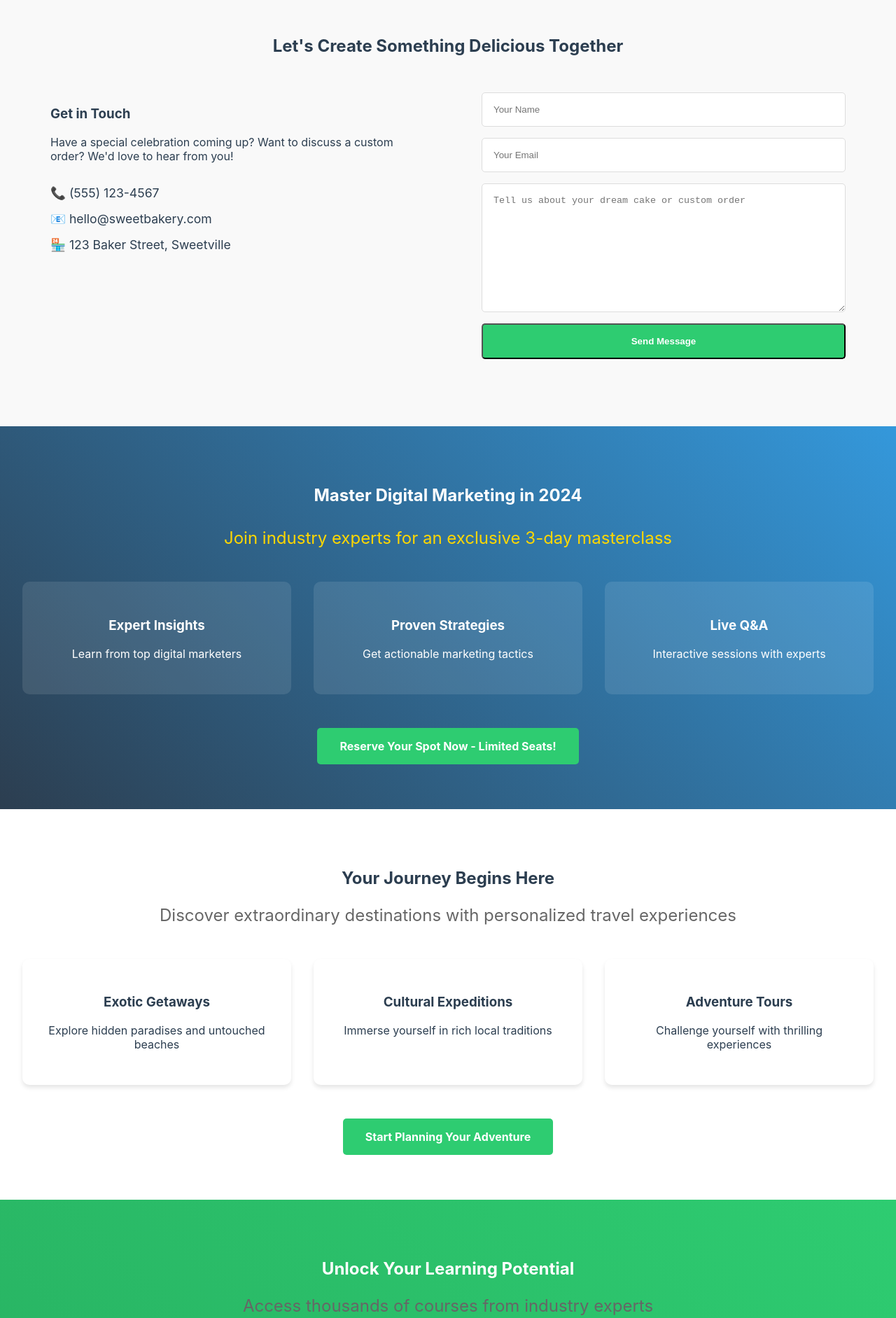
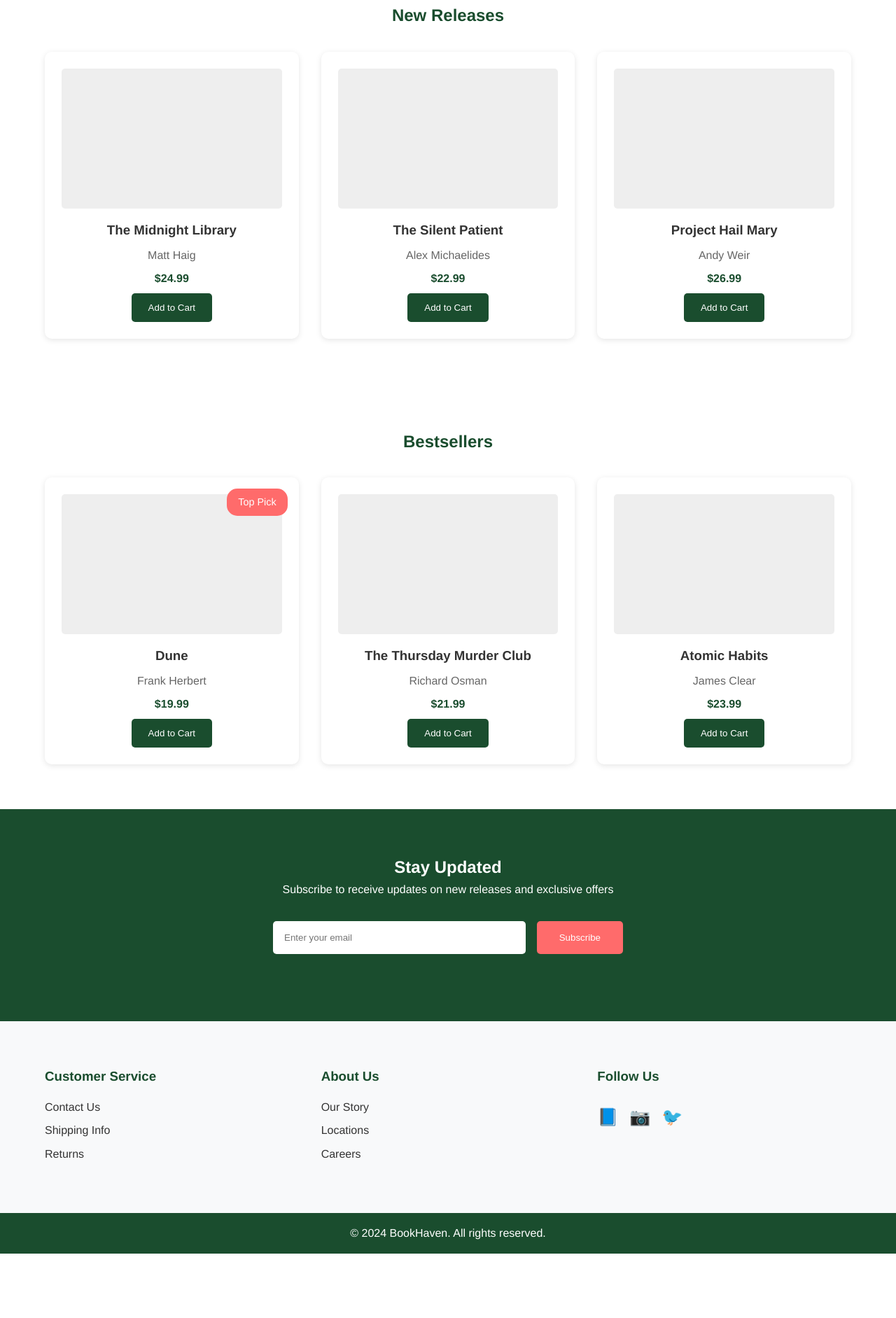
Before and after one commit to stkim-frog/homepage, a website built with Vite: page index.html in a window 1280 px wide. Shown: the part 553-2436 px from the top of the page at 70% size. After the commit the page ends 2344 px from the top, so only its background shows below. Built offline with nearby package versions, Linux system fonts and the light colour scheme.

Commit message:
Assistant checkpoint: Create modern bookstore homepage with featured sections
Assistant generated file changes:
- index.html: Create bookstore homepage layout
- style.css: Add styles for bookstore layout

---

User prompt:

Home Page Design
The home page serves as the digital front door of a business, setting the tone for the entire website experience. AI tools can offer innovative design suggestions and layout ideas that align with your brand's identity and goals.

"Suggest a modern and user-friendly home page layout for an online bookstore, with a focus on showcasing bestsellers and new releases."
"Provide design ideas for a home page that effectively represents a gourmet coffee shop, highlighting its unique brews and cozy atmosphere."
"Propose a clean and minimalist home page design for a professional consulting firm, emphasizing clarity, trustworthiness, and expertise."
"Create a visually rich and interactive home page design for a travel blog, featuring stunning imagery and easy navigation to various travel guides."
"Develop a home page layout for a tech startup that balances innovative design with clear messaging about its cutting-edge products."

```diff
--- a/index.html
+++ b/index.html
@@ -4,114 +4,121 @@
 <head>
   <meta charset="utf-8">
   <meta name="viewport" content="width=device-width">
-  <title>EcoSAP Consulting - Sustainable Solutions for SAP Development</title>
+  <title>BookHaven - Your Online Literary Paradise</title>
   <link href="style.css" rel="stylesheet" type="text/css" />
 </head>
 <body>
   <header>
     <nav class="navbar">
-      <div class="logo">EcoSAP</div>
+      <div class="logo">BookHaven</div>
       <div class="nav-links">
-        <a href="#services">Services</a>
-        <a href="#about">About</a>
-        <a href="#contact">Contact</a>
+        <a href="#new-releases">New Releases</a>
+        <a href="#bestsellers">Bestsellers</a>
+        <a href="#categories">Categories</a>
+        <a href="#cart">Cart</a>
       </div>
     </nav>
   </header>
 
   <main>
-    <!-- Renewable Energy Section -->
-    <section class="hero renewable">
-      <h1>Powering Tomorrow's World, Today</h1>
-      <p class="subtitle">Join us in creating a sustainable future through innovative renewable energy solutions</p>
-      <a href="#contact" class="cta-button">Discover Clean Energy</a>
-    </section>
-
-    <!-- Bakery Contact Section -->
-    <section id="contact" class="section contact-section">
-      <h2>Let's Create Something Delicious Together</h2>
-      <div class="contact-content">
-        <div class="contact-info">
-          <h3>Get in Touch</h3>
-          <p>Have a special celebration coming up? Want to discuss a custom order? We'd love to hear from you!</p>
-          <ul class="contact-details">
-            <li>📞 (555) 123-4567</li>
-            <li>📧 hello@sweetbakery.com</li>
-            <li>🏪 123 Baker Street, Sweetville</li>
-          </ul>
-        </div>
-        <form class="contact-form">
-          <input type="text" placeholder="Your Name" required>
-          <input type="email" placeholder="Your Email" required>
-          <textarea placeholder="Tell us about your dream cake or custom order" required></textarea>
-          <button type="submit" class="cta-button">Send Message</button>
-        </form>
+    <section class="hero">
+      <h1>Discover Your Next Great Read</h1>
+      <p class="subtitle">Explore thousands of books across all genres</p>
+      <div class="search-bar">
+        <input type="text" placeholder="Search by title, author, or ISBN">
+        <button class="search-button">Search</button>
       </div>
     </section>
 
-    <!-- Digital Marketing Webinar Section -->
-    <section class="section webinar-section">
-      <h2>Master Digital Marketing in 2024</h2>
-      <p class="highlight-text">Join industry experts for an exclusive 3-day masterclass</p>
-      <div class="webinar-features">
-        <div class="feature">
-          <h3>Expert Insights</h3>
-          <p>Learn from top digital marketers</p>
+    <section id="new-releases" class="book-section">
+      <h2>New Releases</h2>
+      <div class="book-grid">
+        <div class="book-card">
+          <div class="book-cover"></div>
+          <h3>The Midnight Library</h3>
+          <p class="author">Matt Haig</p>
+          <p class="price">$24.99</p>
+          <button class="add-to-cart">Add to Cart</button>
         </div>
-        <div class="feature">
-          <h3>Proven Strategies</h3>
-          <p>Get actionable marketing tactics</p>
+        <div class="book-card">
+          <div class="book-cover"></div>
+          <h3>The Silent Patient</h3>
+          <p class="author">Alex Michaelides</p>
+          <p class="price">$22.99</p>
+          <button class="add-to-cart">Add to Cart</button>
         </div>
-        <div class="feature">
-          <h3>Live Q&A</h3>
-          <p>Interactive sessions with experts</p>
+        <div class="book-card">
+          <div class="book-cover"></div>
+          <h3>Project Hail Mary</h3>
+          <p class="author">Andy Weir</p>
+          <p class="price">$26.99</p>
+          <button class="add-to-cart">Add to Cart</button>
         </div>
       </div>
-      <a href="#register" class="cta-button">Reserve Your Spot Now - Limited Seats!</a>
     </section>
 
-    <!-- Travel Agency Section -->
-    <section class="section travel-section">
-      <h2>Your Journey Begins Here</h2>
-      <p class="subtitle">Discover extraordinary destinations with personalized travel experiences</p>
-      <div class="destination-grid">
-        <div class="destination-card">
-          <h3>Exotic Getaways</h3>
-          <p>Explore hidden paradises and untouched beaches</p>
+    <section id="bestsellers" class="book-section featured">
+      <h2>Bestsellers</h2>
+      <div class="book-grid">
+        <div class="book-card featured">
+          <div class="book-cover"></div>
+          <div class="bestseller-badge">Top Pick</div>
+          <h3>Dune</h3>
+          <p class="author">Frank Herbert</p>
+          <p class="price">$19.99</p>
+          <button class="add-to-cart">Add to Cart</button>
         </div>
-        <div class="destination-card">
-          <h3>Cultural Expeditions</h3>
-          <p>Immerse yourself in rich local traditions</p>
+        <div class="book-card">
+          <div class="book-cover"></div>
+          <h3>The Thursday Murder Club</h3>
+          <p class="author">Richard Osman</p>
+          <p class="price">$21.99</p>
+          <button class="add-to-cart">Add to Cart</button>
         </div>
-        <div class="destination-card">
-          <h3>Adventure Tours</h3>
-          <p>Challenge yourself with thrilling experiences</p>
+        <div class="book-card">
+          <div class="book-cover"></div>
+          <h3>Atomic Habits</h3>
+          <p class="author">James Clear</p>
+          <p class="price">$23.99</p>
+          <button class="add-to-cart">Add to Cart</button>
         </div>
       </div>
-      <a href="#plan" class="cta-button">Start Planning Your Adventure</a>
     </section>
 
-    <!-- Online Course Platform Section -->
-    <section class="section course-section">
-      <h2>Unlock Your Learning Potential</h2>
-      <p class="subtitle">Access thousands of courses from industry experts</p>
-      <div class="trial-box">
-        <h3>Start Your Free Trial Today</h3>
-        <ul class="benefits-list">
-          <li>✓ Unlimited access to all courses</li>
-          <li>✓ Expert-led video tutorials</li>
-          <li>✓ Interactive learning materials</li>
-          <li>✓ Certificate of completion</li>
-        </ul>
-        <a href="#trial" class="cta-button">Start Free 7-Day Trial</a>
-      </div>
+    <section class="newsletter">
+      <h2>Stay Updated</h2>
+      <p>Subscribe to receive updates on new releases and exclusive offers</p>
+      <form class="subscribe-form">
+        <input type="email" placeholder="Enter your email">
+        <button type="submit">Subscribe</button>
+      </form>
     </section>
   </main>
 
   <footer>
-    <p>© 2024 EcoSAP Consulting. Committed to a sustainable future.</p>
+    <div class="footer-content">
+      <div class="footer-section">
+        <h3>Customer Service</h3>
+        <a href="#contact">Contact Us</a>
+        <a href="#shipping">Shipping Info</a>
+        <a href="#returns">Returns</a>
+      </div>
+      <div class="footer-section">
+        <h3>About Us</h3>
+        <a href="#story">Our Story</a>
+        <a href="#locations">Locations</a>
+        <a href="#careers">Careers</a>
+      </div>
+      <div class="footer-section">
+        <h3>Follow Us</h3>
+        <div class="social-links">
+          <a href="#" class="social-icon">📘</a>
+          <a href="#" class="social-icon">📷</a>
+          <a href="#" class="social-icon">🐦</a>
+        </div>
+      </div>
+    </div>
+    <p class="copyright">© 2024 BookHaven. All rights reserved.</p>
   </footer>
-
-  <script type="module" src="script.js"></script>
 </body>
 </html>
--- a/style.css
+++ b/style.css
@@ -1,17 +1,21 @@
 
 :root {
-  --primary-color: #2ecc71;
-  --secondary-color: #27ae60;
-  --text-color: #2c3e50;
+  --primary-color: #1a4d2e;
+  --secondary-color: #ff6b6b;
+  --text-color: #333;
   --light-bg: #f9f9f9;
+  --card-shadow: 0 2px 8px rgba(0,0,0,0.1);
 }
 
-html,
+* {
+  box-sizing: border-box;
+  margin: 0;
+  padding: 0;
+}
+
 body {
-  padding: 0;
-  margin: 0;
-  font-family: -apple-system, BlinkMacSystemFont, Segoe UI, Roboto, Oxygen,
-    Ubuntu, Cantarell, Fira Sans, Droid Sans, Helvetica Neue, sans-serif;
+  font-family: 'Helvetica Neue', Arial, sans-serif;
+  line-height: 1.6;
   color: var(--text-color);
 }
 
@@ -19,13 +23,17 @@
   display: flex;
   justify-content: space-between;
   align-items: center;
-  padding: 1.5rem 2rem;
+  padding: 1rem 5%;
   background: white;
-  box-shadow: 0 2px 4px rgba(0,0,0,0.1);
+  box-shadow: var(--card-shadow);
+  position: fixed;
+  width: 100%;
+  top: 0;
+  z-index: 1000;
 }
 
 .logo {
-  font-size: 1.5rem;
+  font-size: 1.8rem;
   font-weight: bold;
   color: var(--primary-color);
 }
@@ -34,221 +42,206 @@
   margin-left: 2rem;
   color: var(--text-color);
   text-decoration: none;
+  font-weight: 500;
 }
 
 .nav-links a:hover {
+  color: var(--secondary-color);
+}
+
+.hero {
+  margin-top: 4rem;
+  text-align: center;
+  padding: 6rem 5%;
+  background: linear-gradient(45deg, #f8f9fa, #e9ecef);
+}
+
+.hero h1 {
+  font-size: 3rem;
+  margin-bottom: 1rem;
   color: var(--primary-color);
 }
 
-.hero {
-  text-align: center;
-  padding: 6rem 2rem;
-  background: linear-gradient(45deg, #f3f4f6, #ffffff);
+.search-bar {
+  max-width: 600px;
+  margin: 2rem auto;
+  display: flex;
+  gap: 0.5rem;
 }
 
-.hero h1 {
-  font-size: 3.5rem;
-  margin-bottom: 1rem;
-  color: var(--text-color);
+.search-bar input {
+  flex: 1;
+  padding: 1rem;
+  border: 2px solid #ddd;
+  border-radius: 25px;
+  font-size: 1rem;
 }
 
-.subtitle {
-  font-size: 1.5rem;
-  color: #666;
-  margin-bottom: 2rem;
-}
-
-.cta-button {
-  display: inline-block;
+.search-button {
   padding: 1rem 2rem;
   background: var(--primary-color);
   color: white;
-  border-radius: 5px;
-  text-decoration: none;
-  font-weight: bold;
-  transition: background 0.3s ease;
+  border: none;
+  border-radius: 25px;
+  cursor: pointer;
 }
 
-.cta-button:hover {
-  background: var(--secondary-color);
+.book-section {
+  padding: 4rem 5%;
 }
 
-.grid {
+.book-section h2 {
+  text-align: center;
+  margin-bottom: 2rem;
+  color: var(--primary-color);
+}
+
+.book-grid {
   display: grid;
   grid-template-columns: repeat(auto-fit, minmax(250px, 1fr));
   gap: 2rem;
-  padding: 4rem 2rem;
   max-width: 1200px;
   margin: 0 auto;
 }
 
-.card {
-  padding: 2rem;
+.book-card {
   background: white;
   border-radius: 10px;
-  box-shadow: 0 4px 6px rgba(0,0,0,0.1);
+  padding: 1.5rem;
+  text-align: center;
+  box-shadow: var(--card-shadow);
   transition: transform 0.3s ease;
+  position: relative;
 }
 
-.card:hover {
+.book-card:hover {
   transform: translateY(-5px);
 }
 
-.card h2 {
+.book-cover {
+  height: 200px;
+  background: #eee;
+  margin-bottom: 1rem;
+  border-radius: 5px;
+}
+
+.bestseller-badge {
+  position: absolute;
+  top: 1rem;
+  right: 1rem;
+  background: var(--secondary-color);
+  color: white;
+  padding: 0.5rem 1rem;
+  border-radius: 15px;
+  font-size: 0.9rem;
+}
+
+.author {
+  color: #666;
+  margin: 0.5rem 0;
+}
+
+.price {
+  color: var(--primary-color);
+  font-weight: bold;
+  margin: 0.5rem 0;
+}
+
+.add-to-cart {
+  background: var(--primary-color);
+  color: white;
+  border: none;
+  padding: 0.8rem 1.5rem;
+  border-radius: 5px;
+  cursor: pointer;
+  transition: background 0.3s ease;
+}
+
+.add-to-cart:hover {
+  background: #0f3d1e;
+}
+
+.newsletter {
+  background: var(--primary-color);
+  color: white;
+  text-align: center;
+  padding: 4rem 5%;
+}
+
+.subscribe-form {
+  max-width: 500px;
+  margin: 2rem auto;
+  display: flex;
+  gap: 1rem;
+}
+
+.subscribe-form input {
+  flex: 1;
+  padding: 1rem;
+  border: none;
+  border-radius: 5px;
+}
+
+.subscribe-form button {
+  padding: 1rem 2rem;
+  background: var(--secondary-color);
+  color: white;
+  border: none;
+  border-radius: 5px;
+  cursor: pointer;
+}
+
+.footer-content {
+  display: grid;
+  grid-template-columns: repeat(auto-fit, minmax(200px, 1fr));
+  gap: 2rem;
+  padding: 4rem 5%;
+  background: #f8f9fa;
+}
+
+.footer-section h3 {
   color: var(--primary-color);
   margin-bottom: 1rem;
 }
 
-.section {
-  padding: 4rem 2rem;
-  text-align: center;
+.footer-section a {
+  display: block;
+  color: var(--text-color);
+  text-decoration: none;
+  margin: 0.5rem 0;
 }
 
-/* Contact Section Styles */
-.contact-section {
-  background: #f9f9f9;
+.social-links {
+  display: flex;
+  gap: 1rem;
 }
 
-.contact-content {
-  display: grid;
-  grid-template-columns: 1fr 1fr;
-  gap: 2rem;
-  max-width: 1200px;
-  margin: 0 auto;
-  text-align: left;
+.social-icon {
+  font-size: 1.5rem;
+  text-decoration: none;
 }
 
-.contact-info {
-  padding: 2rem;
-}
-
-.contact-details {
-  list-style: none;
-  padding: 0;
-  margin: 2rem 0;
-}
-
-.contact-details li {
-  margin: 1rem 0;
-  font-size: 1.1rem;
-}
-
-.contact-form {
-  display: flex;
-  flex-direction: column;
-  gap: 1rem;
-  padding: 2rem;
-}
-
-.contact-form input,
-.contact-form textarea {
+.copyright {
+  text-align: center;
   padding: 1rem;
-  border: 1px solid #ddd;
-  border-radius: 5px;
-}
-
-.contact-form textarea {
-  height: 150px;
-}
-
-/* Webinar Section Styles */
-.webinar-section {
-  background: linear-gradient(45deg, #2c3e50, #3498db);
-  color: white;
-}
-
-.webinar-features {
-  display: grid;
-  grid-template-columns: repeat(auto-fit, minmax(250px, 1fr));
-  gap: 2rem;
-  margin: 3rem 0;
-}
-
-.feature {
-  padding: 2rem;
-  background: rgba(255, 255, 255, 0.1);
-  border-radius: 10px;
-}
-
-/* Travel Section Styles */
-.destination-grid {
-  display: grid;
-  grid-template-columns: repeat(auto-fit, minmax(300px, 1fr));
-  gap: 2rem;
-  margin: 3rem 0;
-}
-
-.destination-card {
-  padding: 2rem;
-  background: white;
-  border-radius: 10px;
-  box-shadow: 0 4px 6px rgba(0,0,0,0.1);
-}
-
-/* Course Platform Section Styles */
-.course-section {
-  background: linear-gradient(45deg, #27ae60, #2ecc71);
-  color: white;
-}
-
-.trial-box {
-  max-width: 600px;
-  margin: 3rem auto;
-  padding: 2rem;
-  background: rgba(255, 255, 255, 0.1);
-  border-radius: 10px;
-}
-
-.benefits-list {
-  list-style: none;
-  padding: 0;
-  margin: 2rem 0;
-  text-align: left;
-}
-
-.benefits-list li {
-  margin: 1rem 0;
-  font-size: 1.1rem;
-}
-
-.highlight-text {
-  font-size: 1.5rem;
-  margin: 2rem 0;
-  color: #ffd700;
-}
-
-@media (max-width: 768px) {
-  .contact-content {
-    grid-template-columns: 1fr;
-  }
-
-  .webinar-features,
-  .destination-grid {
-    grid-template-columns: 1fr;
-  }
-}
-
-footer {
-  text-align: center;
-  padding: 2rem;
-  background: var(--text-color);
+  background: var(--primary-color);
   color: white;
 }
 
 @media (max-width: 768px) {
   .hero h1 {
-    font-size: 2.5rem;
+    font-size: 2rem;
   }
 
   .nav-links {
     display: none;
   }
 
-  .stats {
+  .search-bar {
     flex-direction: column;
   }
 
-  .stat-item {
-    margin: 1rem 0;
+  .subscribe-form {
+    flex-direction: column;
   }
 }
```
